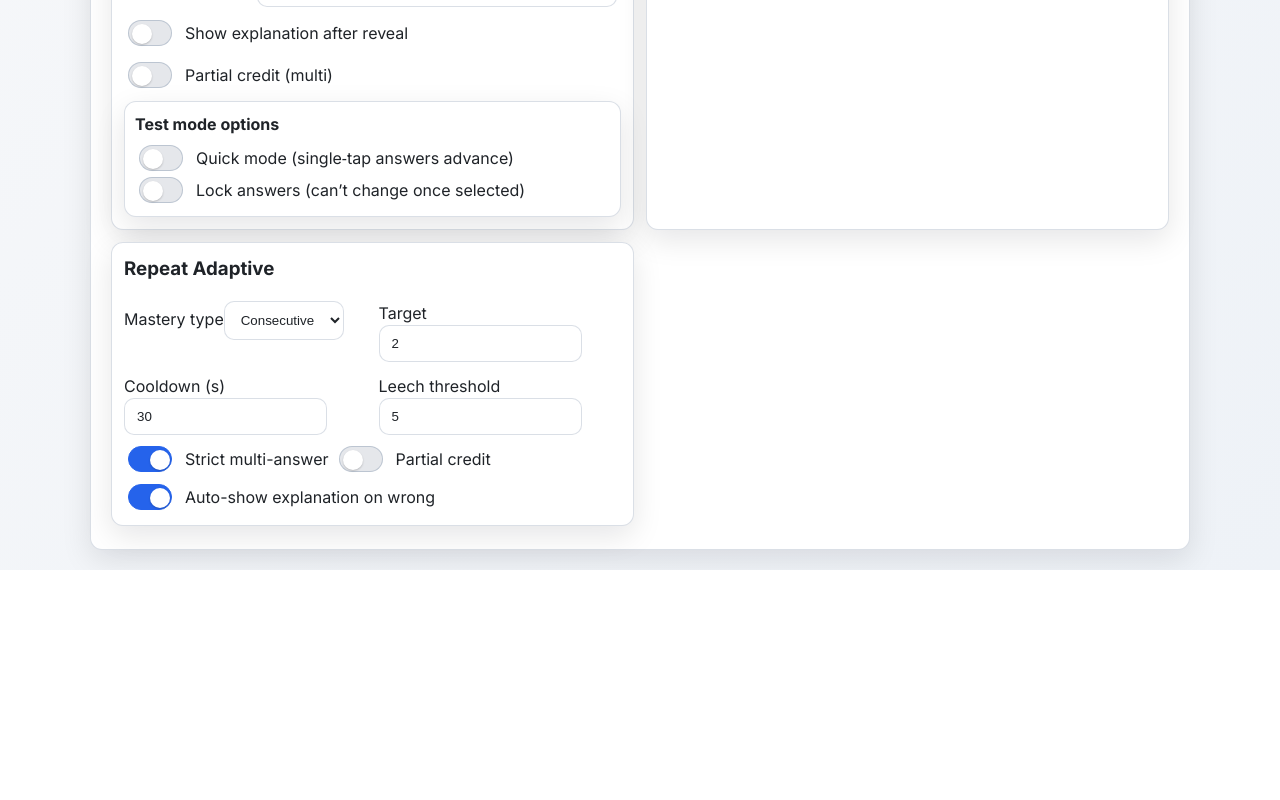
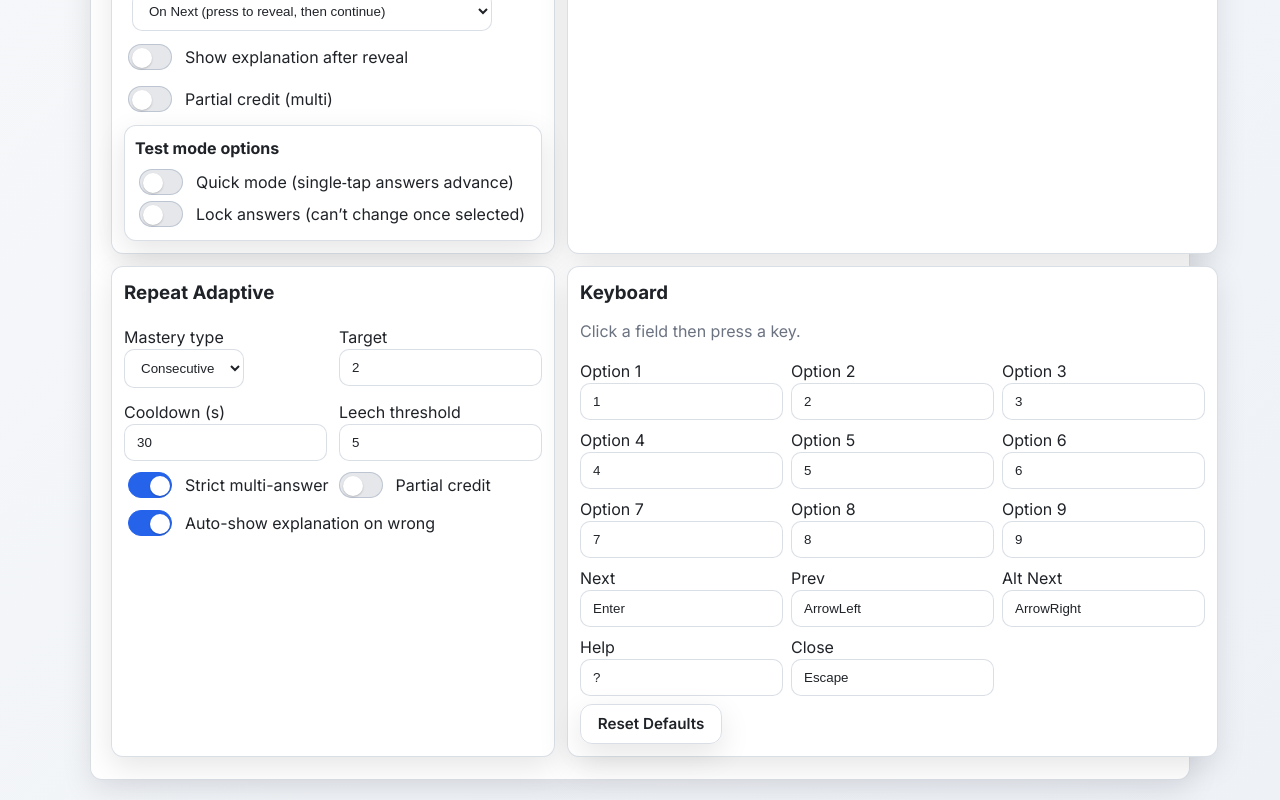
Before and after one commit to kursun12/MCQproject, a React (Vite) app in the folder mcqproject/: page /settings in a window 1280 px wide. Shown: the part 519-1319 px from the top of the page. Before the commit the page ends 1089 px from the top, so only its background shows below. Built offline with nearby package versions, Linux system fonts and the light colour scheme.

Commit message:
feat: allow custom keyboard shortcuts

```diff
--- a/mcqproject/src/App.jsx
+++ b/mcqproject/src/App.jsx
@@ -9,6 +9,7 @@ import Review from './Review.jsx';
 import RepeatBuilder from './RepeatBuilder.jsx';
 import Toaster from './components/Toaster.jsx';
 import HelpOverlay from './components/HelpOverlay.jsx';
+import { loadKeymap } from './utils/keymap.js';
 
 function ModeBadge() {
   const location = useLocation();
@@ -39,8 +40,9 @@ function App() {
 
   useEffect(() => {
     const onKey = (e) => {
-      if (e.key === '?') setShowHelp(true);
-      if (e.key === 'Escape') setShowHelp(false);
+      const keymap = loadKeymap();
+      if (e.key === keymap.help) setShowHelp(true);
+      if (e.key === keymap.close) setShowHelp(false);
     };
     window.addEventListener('keydown', onKey);
     return () => window.removeEventListener('keydown', onKey);
--- a/mcqproject/src/Quiz.jsx
+++ b/mcqproject/src/Quiz.jsx
@@ -6,6 +6,7 @@ import { ensureKatex, renderMDKaTeX } from './utils/katex';
 import Hotspot from './components/Hotspot.jsx';
 import defaultQuestions from './questions';
 import { RepeatEngine } from './repeat/engine';
+import { loadKeymap } from './utils/keymap.js';
 
 // Shuffle helpers need to be defined before they're used in buildQuestions.
 // Previously these were declared later in the component which meant enabling
@@ -379,30 +380,31 @@ function Quiz() {
     toast(value ? 'Note saved' : 'Note cleared');
   };
 
-  // Keyboard shortcuts: 1–9 select/toggle, Enter submit/next
+  // Keyboard shortcuts are customizable via Settings
   useEffect(() => {
     const onKey = (e) => {
       if (!question) return;
-      if (['INPUT','TEXTAREA'].includes(e.target.tagName)) return;
-      const num = parseInt(e.key, 10);
+      if (['INPUT', 'TEXTAREA'].includes(e.target.tagName)) return;
+      const keymap = loadKeymap();
       const optsLen = Array.isArray(question.options) ? question.options.length : 0;
-      const order = (Array.isArray(question._order) && question._order.length===optsLen && question._order.every(i => Number.isInteger(i) && i>=0 && i<optsLen))
+      const order = (Array.isArray(question._order) && question._order.length === optsLen && question._order.every(i => Number.isInteger(i) && i >= 0 && i < optsLen))
         ? question._order
         : [...Array(optsLen).keys()];
-      if (num >= 1 && num <= Math.min(9, optsLen)) {
-        const optIdx = order[num - 1];
+      const idx = keymap.options.indexOf(e.key);
+      if (idx !== -1 && idx < optsLen) {
+        const optIdx = order[idx];
         handleOption(optIdx);
-      } else if (e.key === 'Enter') {
+      } else if (e.key === keymap.next) {
         handleNext();
-      } else if (e.key === 'ArrowRight') {
-        if (selected.length>0) handleNext();
-      } else if (e.key === 'ArrowLeft') {
-        if (current>0) { setCurrent(current-1); setSelected([]); }
+      } else if (e.key === keymap.nextAlt) {
+        if (selected.length > 0) handleNext();
+      } else if (e.key === keymap.prev) {
+        if (current > 0) { setCurrent(current - 1); setSelected([]); }
       }
     };
     window.addEventListener('keydown', onKey);
     return () => window.removeEventListener('keydown', onKey);
-  }, [question, selected, handleNext]);
+  }, [question, selected, handleNext, current]);
 
   const restart = () => {
     setCurrent(0);
--- a/mcqproject/src/Settings.jsx
+++ b/mcqproject/src/Settings.jsx
@@ -1,6 +1,7 @@
 import { useState, useEffect } from 'react';
 import { toast } from './utils/toast.js';
 import { loadRepeatSettings, saveRepeatSettings } from './repeat/settings';
+import { loadKeymap, saveKeymap, defaultKeymap } from './utils/keymap.js';
 
 function Settings() {
   const [numQuestions, setNumQuestions] = useState(3);
@@ -12,6 +13,7 @@ function Settings() {
   const [testNoChange, setTestNoChange] = useState(() => localStorage.getItem('testNoChange') === 'true');
   const [partialCredit, setPartialCredit] = useState(() => localStorage.getItem('partialCredit') === 'true');
   const [repeatCfg, setRepeatCfg] = useState(() => loadRepeatSettings());
+  const [keymap, setKeymap] = useState(() => loadKeymap());
 
   useEffect(() => {
     localStorage.setItem('shuffleQs', shuffleQs);
@@ -37,6 +39,7 @@ function Settings() {
     localStorage.setItem('testNoChange', testNoChange);
   }, [testNoChange]);
   useEffect(() => { saveRepeatSettings(repeatCfg); }, [repeatCfg]);
+  useEffect(() => { saveKeymap(keymap); }, [keymap]);
 
   const count = (() => {
     try {
@@ -127,8 +130,91 @@ function Settings() {
           <div className="chips" style={{marginTop:8}}>
             <label className="toggle"><input type="checkbox" checked={repeatCfg.strictMultiAnswer} onChange={(e)=>setRepeatCfg({...repeatCfg, strictMultiAnswer:e.target.checked})} /> Strict multi-answer</label>
             <label className="toggle"><input type="checkbox" checked={repeatCfg.partialCreditMode} onChange={(e)=>setRepeatCfg({...repeatCfg, partialCreditMode:e.target.checked})} /> Partial credit</label>
-            <label className="toggle"><input type="checkbox" checked={repeatCfg.autoRevealExplanationOnError} onChange={(e)=>setRepeatCfg({...repeatCfg, autoRevealExplanationOnError:e.target.checked})} /> Auto-show explanation on wrong</label>
+          <label className="toggle"><input type="checkbox" checked={repeatCfg.autoRevealExplanationOnError} onChange={(e)=>setRepeatCfg({...repeatCfg, autoRevealExplanationOnError:e.target.checked})} /> Auto-show explanation on wrong</label>
           </div>
+        </div>
+        <div className="card" style={{padding:'12px'}}>
+          <h3 style={{marginTop:0}}>Keyboard</h3>
+          <p className="muted" style={{marginTop:-6}}>Click a field then press a key.</p>
+          <div style={{display:'grid',gridTemplateColumns:'repeat(3,1fr)',gap:'8px'}}>
+            {keymap.options.map((k, i) => (
+              <label key={i}>Option {i + 1}
+                <input
+                  type="text"
+                  value={k}
+                  onKeyDown={(e) => {
+                    e.preventDefault();
+                    const opts = [...keymap.options];
+                    opts[i] = e.key;
+                    setKeymap({ ...keymap, options: opts });
+                    toast('Shortcut updated');
+                  }}
+                  onChange={() => {}}
+                />
+              </label>
+            ))}
+            <label>Next
+              <input
+                type="text"
+                value={keymap.next}
+                onKeyDown={(e) => {
+                  e.preventDefault();
+                  setKeymap({ ...keymap, next: e.key });
+                  toast('Shortcut updated');
+                }}
+                onChange={() => {}}
+              />
+            </label>
+            <label>Prev
+              <input
+                type="text"
+                value={keymap.prev}
+                onKeyDown={(e) => {
+                  e.preventDefault();
+                  setKeymap({ ...keymap, prev: e.key });
+                  toast('Shortcut updated');
+                }}
+                onChange={() => {}}
+              />
+            </label>
+            <label>Alt Next
+              <input
+                type="text"
+                value={keymap.nextAlt}
+                onKeyDown={(e) => {
+                  e.preventDefault();
+                  setKeymap({ ...keymap, nextAlt: e.key });
+                  toast('Shortcut updated');
+                }}
+                onChange={() => {}}
+              />
+            </label>
+            <label>Help
+              <input
+                type="text"
+                value={keymap.help}
+                onKeyDown={(e) => {
+                  e.preventDefault();
+                  setKeymap({ ...keymap, help: e.key });
+                  toast('Shortcut updated');
+                }}
+                onChange={() => {}}
+              />
+            </label>
+            <label>Close
+              <input
+                type="text"
+                value={keymap.close}
+                onKeyDown={(e) => {
+                  e.preventDefault();
+                  setKeymap({ ...keymap, close: e.key });
+                  toast('Shortcut updated');
+                }}
+                onChange={() => {}}
+              />
+            </label>
+          </div>
+          <button className="btn-ghost" style={{marginTop:8}} onClick={() => { setKeymap(defaultKeymap); toast('Shortcuts reset'); }}>Reset Defaults</button>
         </div>
       </div>
     </div>
--- a/mcqproject/src/components/HelpOverlay.jsx
+++ b/mcqproject/src/components/HelpOverlay.jsx
@@ -1,18 +1,18 @@
 import Modal from './Modal.jsx';
+import { loadKeymap } from '../utils/keymap.js';
 
 export default function HelpOverlay({ open, onClose }) {
+  const keymap = loadKeymap();
   return (
     <Modal open={open} onClose={onClose} title="Keyboard Shortcuts"
       footer={[<button key="close" className="btn-ghost" onClick={onClose}>Close</button>]}
     >
       <ul style={{listStyle:'none',padding:0,margin:0,display:'grid',gridTemplateColumns:'1fr 1fr',gap:'8px'}}>
-        <li><span className="kbd">1–9</span> select/toggle option</li>
-        <li><span className="kbd">Enter</span> submit / next</li>
-        <li><span className="kbd">← / →</span> navigate</li>
-        <li><span className="kbd">/</span> focus search</li>
-        <li><span className="kbd">b</span> bookmark</li>
-        <li><span className="kbd">?</span> help overlay</li>
-        <li><span className="kbd">Esc</span> close modals</li>
+        <li><span className="kbd">{keymap.options.join(' ')}</span> select/toggle option</li>
+        <li><span className="kbd">{keymap.next}</span> submit / next</li>
+        <li><span className="kbd">{keymap.prev} / {keymap.nextAlt}</span> navigate</li>
+        <li><span className="kbd">{keymap.help}</span> help overlay</li>
+        <li><span className="kbd">{keymap.close}</span> close modals</li>
       </ul>
     </Modal>
   );
--- /dev/null
+++ b/mcqproject/src/utils/keymap.js
@@ -0,0 +1,30 @@
+export const defaultKeymap = {
+  options: ['1','2','3','4','5','6','7','8','9'],
+  next: 'Enter',
+  nextAlt: 'ArrowRight',
+  prev: 'ArrowLeft',
+  help: '?',
+  close: 'Escape'
+};
+
+export function loadKeymap() {
+  try {
+    const raw = JSON.parse(localStorage.getItem('keymap'));
+    if (raw && typeof raw === 'object') {
+      return {
+        ...defaultKeymap,
+        ...raw,
+        options: Array.isArray(raw.options) && raw.options.length
+          ? raw.options
+          : defaultKeymap.options
+      };
+    }
+  } catch {
+    // ignore
+  }
+  return { ...defaultKeymap };
+}
+
+export function saveKeymap(map) {
+  localStorage.setItem('keymap', JSON.stringify(map));
+}
```
